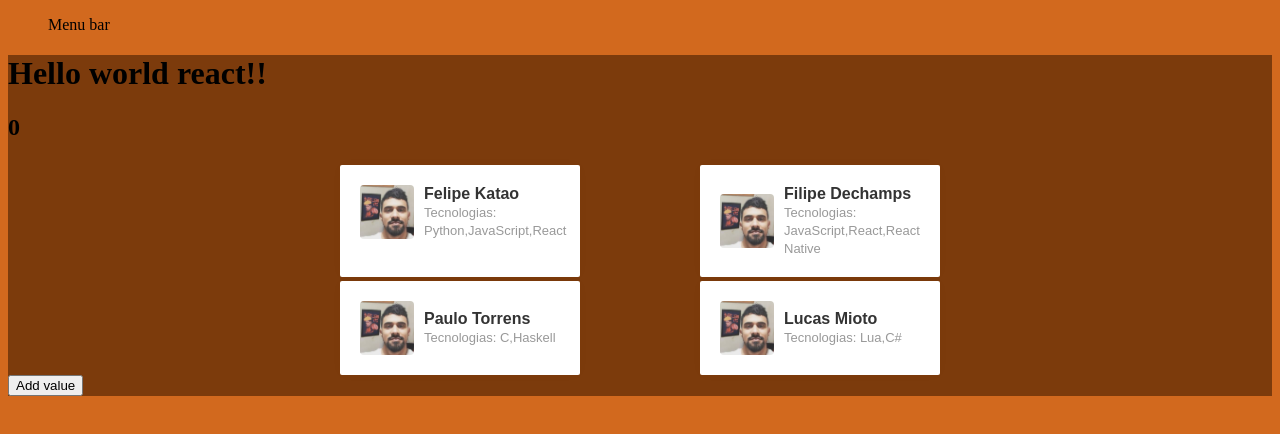
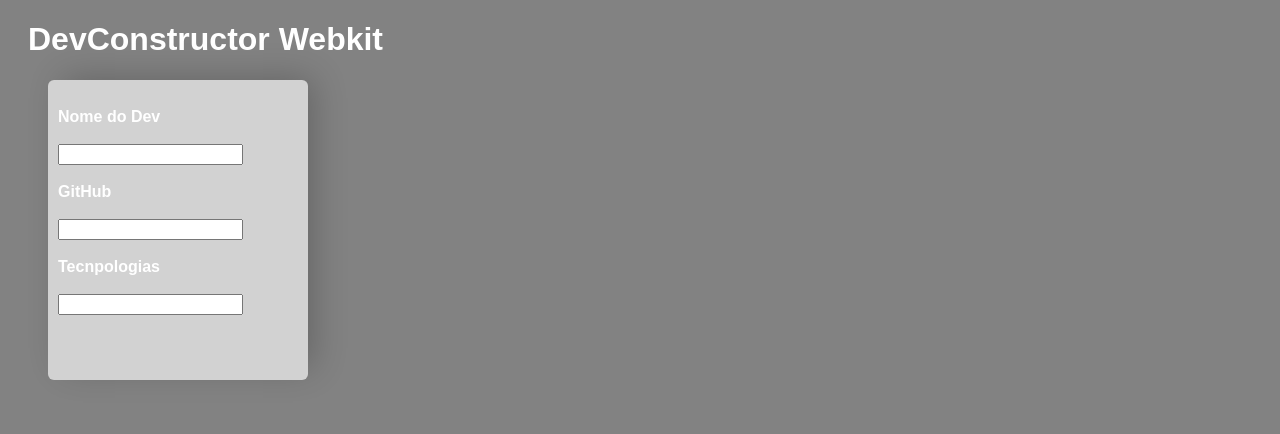
Before and after one commit to FelipeKatao/DevConstructor, a React (Create React App) app in the folder devfinder/: page / in a window 1280 px wide. Shown: the top 434 px of the page. Built offline with nearby package versions, Linux system fonts and the light colour scheme.

Commit message:
Update Front End

```diff
--- a/devfinder/src/App.js
+++ b/devfinder/src/App.js
@@ -1,29 +1,14 @@
-import React,{useState} from 'react';
-import MenuObj from './MenuObj'
-import BarsFlat from './BarsFlat'
+import React from 'react';
 import './Css/bodyStyle.css'
+import FormDev from './components/forms/FormDev'
 
 function App() {
-  const[counter,setcounter] = useState(0);
-  function increment(){
-    setcounter(counter+1)
-  }
   return (
     <>
-    <MenuObj></MenuObj>
-    <main>
-    <h1>Hello world react!!</h1>
-    <h2>{counter}</h2>
-    <nav id="mainNav">
-    <BarsFlat title="Felipe Katao" techs="Python,JavaScript,React"></BarsFlat>
-    <BarsFlat title="Filipe Dechamps" techs="JavaScript,React,React Native"></BarsFlat>
-    <BarsFlat title="Paulo Torrens" techs="C,Haskell"></BarsFlat>
-    <BarsFlat title="Lucas Mioto" techs="Lua,C#"></BarsFlat>
-    </nav>
-    <button onClick={increment}>Add value</button>
-    </main>
+    <h1>DevConstructor Webkit</h1>
+    <FormDev></FormDev>
     </>
   );
 }
 
-export default App;
+export default App
--- a/devfinder/src/Css/bodyStyle.css
+++ b/devfinder/src/Css/bodyStyle.css
@@ -1,85 +1,36 @@
+/*Body styles*/
 body{
-    background-color: #d2691e;
+    background-color: #828282;
 }
-main{
-    background-color: #7c3b0c;
-    margin: auto;
-}
-#navBars{
-    margin-top: 5px;
-    background-color: #bb550d;
-}
-#mainNav{
-    margin: auto;
-    display:flex;
-    flex-direction: row;
-    flex-wrap: wrap;
-    justify-content: space-between;
-    align-content: flex-start;
-    width: 600px;
-}
-li{
-    list-style: none;
-    margin-top: 4px;
-    width: 200px;
+body h1{
+    color: white;
     font-family: Arial, Helvetica, sans-serif;
-}
-li.dev-item {
-    background: #FFF;
-    box-shadow: 0 0 14px 0 rgba(0, 0, 0, 0.02);
-    border-radius: 2px;
-    padding: 20px;
-    list-style: none;
+    font-weight: bold;
+    margin-left: 20px;
 }
 
-li.dev-item header {
-    display: flex;
-    flex-direction: row;
-    align-items: center;
+
+
+/* FormDev Styles*/
+#formComp{
+    background-color: #d2d2d2;
+    border-radius: 6px;
+    height: 280px;
+    width: 240px;
+    flex-direction: column;
+    margin: auto;
+    justify-content:end;
+    padding: 10px;
+    box-shadow: 10px -7px 33px -6px rgba(0,0,0,0.24);
+    position: absolute;
+    margin-left: 40px;
 }
-
-li.dev-item header img {
-    width: 54px;
-    height: 54px;
-    border-radius: 4px;
+#formComp form{
+    font-family: Arial, Helvetica, sans-serif;
+    font-weight: bold;
+    color: white;
 }
-
-li.dev-item header .user-info {
-    margin-left: 10px;
+#formComp form input{
+    font-family: Arial, Helvetica, sans-serif;
+    color: #CCC;
 }
-
-.user-info strong {
-    display: block;
-    font-size: 16px;
-    color: #333;
-}
-
-.user-info span {
-    font-size: 13px;
-    color: #999;
-    margin-top: 2px;
-    text-overflow: clip;
-}
-
-li.dev-item p {
-    color: #666;
-    font-size: 14px;
-    line-height: 20px;
-    margin: 10px 0;
-}
-
-li.dev-item a {
-    color: #8e4dff;
-    font-size: 14px;
-    text-decoration: none;
-}
-
-li.dev-item a:hover {
-    color: #5a2ea6;
-}
-/*Responsividade*/
-@media screen and (max-width: 570px){
-    #mainNav{
-        flex-direction: column;
-    }
-}
--- /dev/null
+++ b/devfinder/src/components/forms/FormDev.js
@@ -0,0 +1,19 @@
+import React from 'react'
+
+function FormDev(){
+    return (
+        <div id="formComp">
+            <form>
+            <br/>
+                <label>Nome do Dev</label><br/>
+                <br/><input type='text' name="nameDev"></input><br/>
+                <br/><label>GitHub</label><br/>
+                <br/><input type='text' name="gitDev"></input><br/>
+                <br/><label>Tecnpologias</label><br/>
+                <br/><input type='text' name="techs"></input><br/>
+            </form>
+        </div>
+    );
+}
+
+export default FormDev
```
Also changed, not shown: devfinder/src/components/Comp.js (added, +9 -0 lines).
